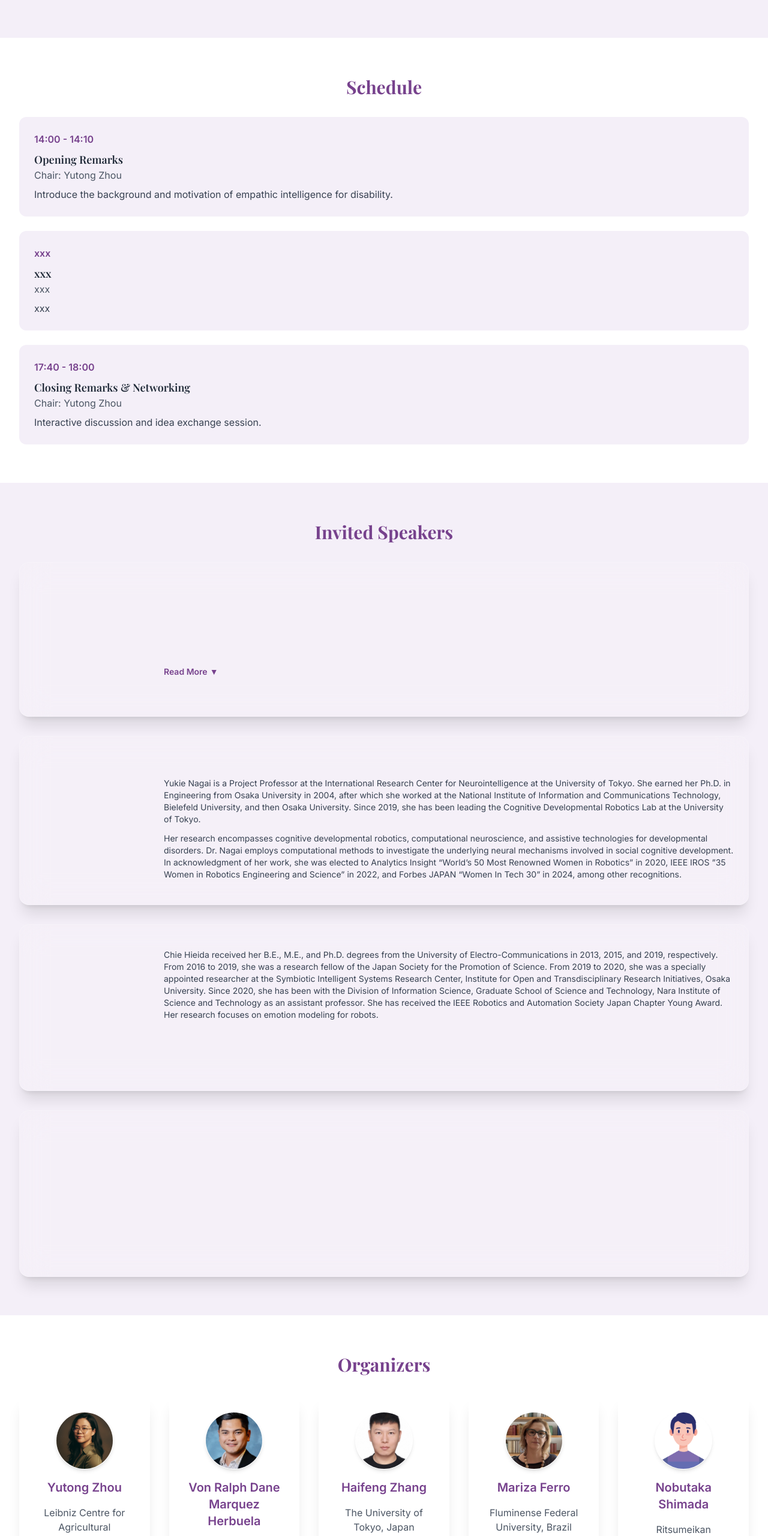
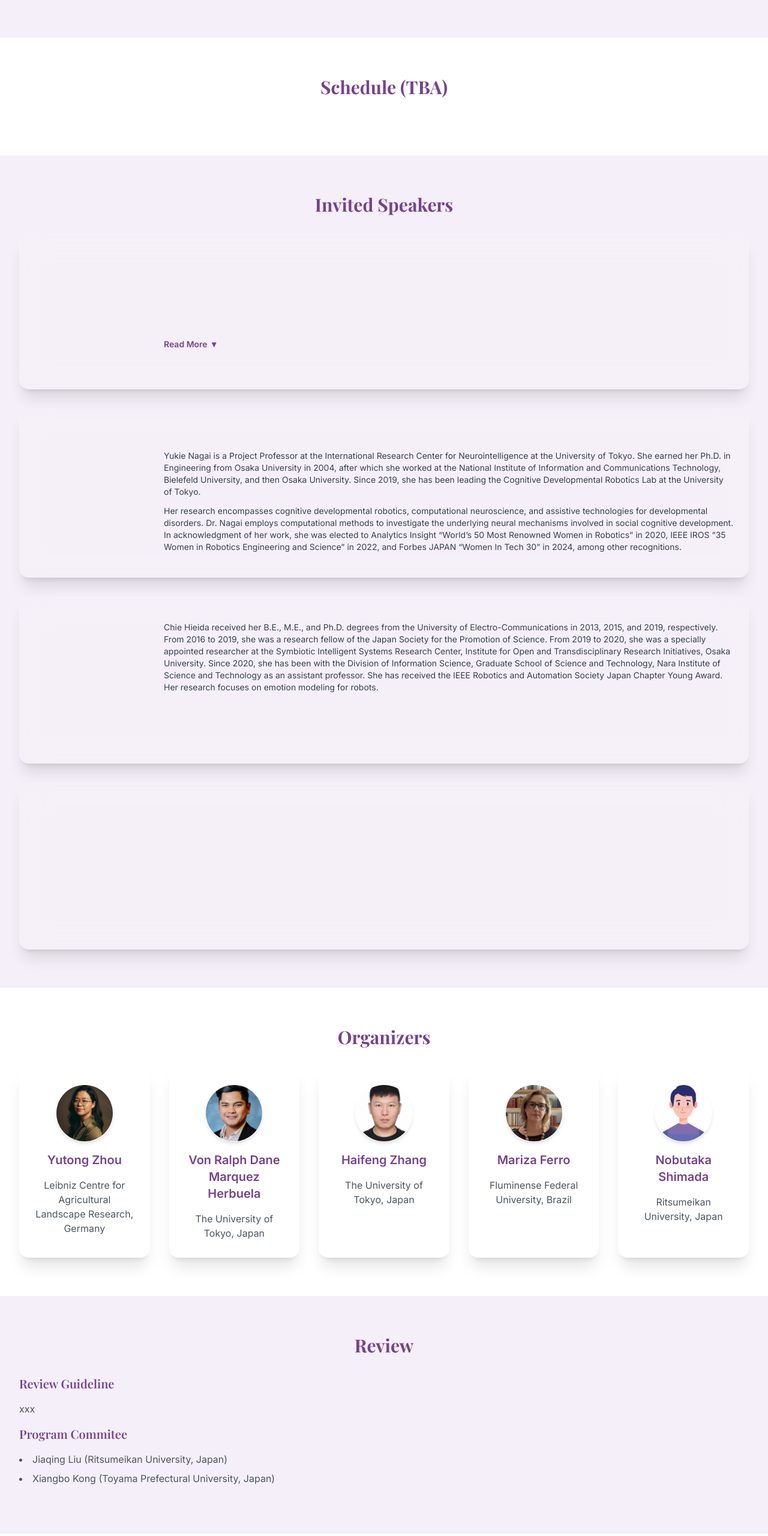
Before and after one commit to ElizaZhou96/EmpAI26, a React (Vite) app: page / in a window 1280 px wide. Shown: the part 3205-5766 px from the top of the page at 60% size. Built offline with nearby package versions, Linux system fonts and the light colour scheme.

Commit message:
Update App.tsx

```diff
--- a/src/App.tsx
+++ b/src/App.tsx
@@ -273,8 +273,8 @@ function App() {
       {/* Schedule Section */}
       <section id="schedule" className="bg-white py-16">
         <div className="max-w-7xl mx-auto px-4 sm:px-6 lg:px-8">
-          <h2 className="text-3xl font-bold text-[#77428D] mb-8 text-center">Schedule</h2>
-          <div className="space-y-6">
+          <h2 className="text-3xl font-bold text-[#77428D] mb-8 text-center">Schedule (TBA) </h2>
+          {/* <div className="space-y-6">
             <ScheduleItem
               time="14:00 - 14:10"
               title="Opening Remarks"
@@ -293,7 +293,7 @@ function App() {
               speaker="Chair: Yutong Zhou"
               description="Interactive discussion and idea exchange session."
             />
-          </div>
+          </div> */}
         </div>
       </section>
 
@@ -418,7 +418,10 @@ function App() {
 
 			<h3 className="text-xl font-semibold text-[#77428D] mb-4">Program Commitee</h3>
             <p className="text-gray-600 mb-4">
-            xxx
+            <ul className="text-gray-600 mb-4 list-disc list-inside space-y-2">
+				<li>Jiaqing Liu (Ritsumeikan University, Japan) </li>
+				<li>Xiangbo Kong (Toyama Prefectural University, Japan) </li>
+			  </ul>
             </p>
         </div>
       </section>
```
